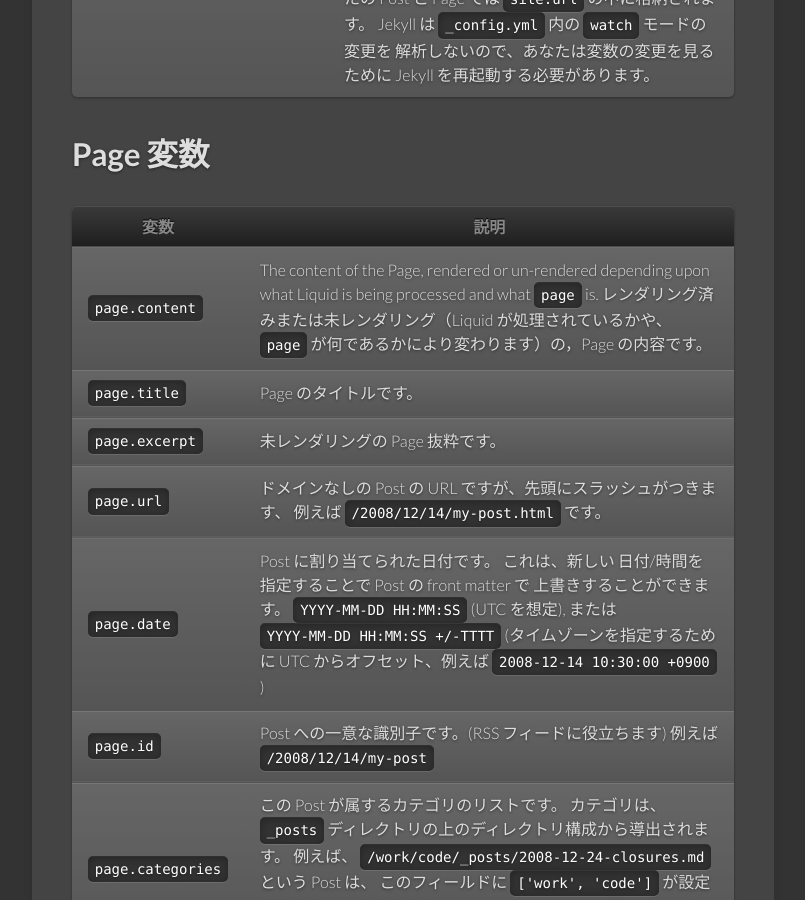
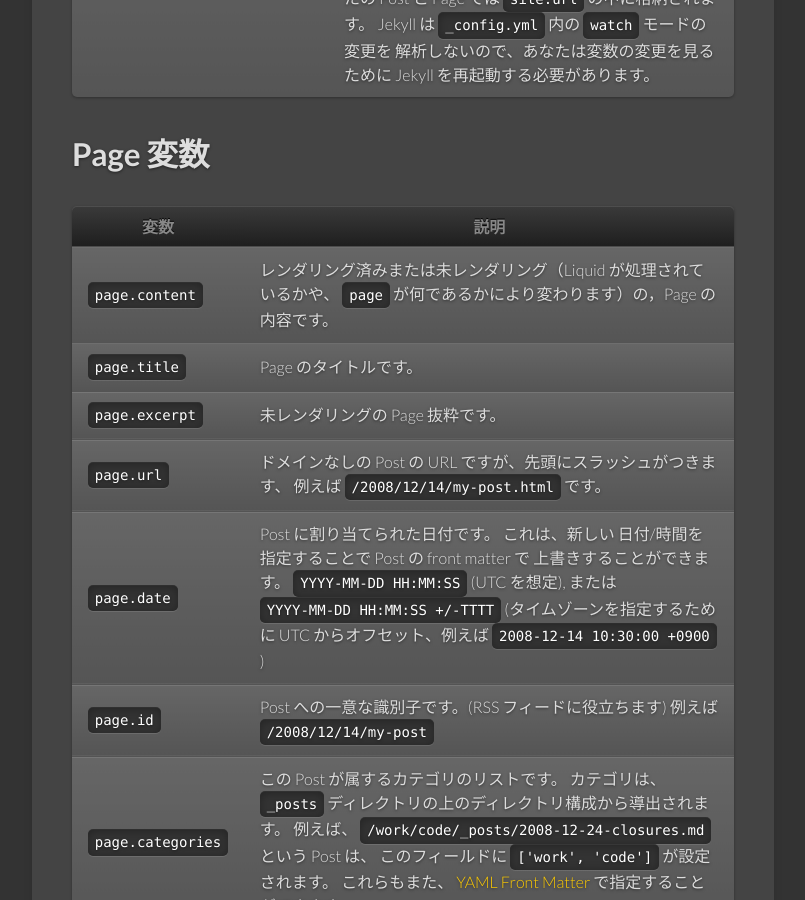
Before and after one commit to jekyllrb-ja/jekyllrb-ja.github.io, a Jekyll site: the page built from _docs/variables.md, in a window 1280 px wide and 900 px high, scrolled down 2039 px. Shown: the whole window, without its empty margins (139-944 px from the left). Built offline with Jekyll 4.4.1, drawn with Linux system fonts in a browser that asks for light colours; nearby versions of some CDN libraries; comment, search, counter and statistics services are not loaded.

Commit message:
原文が残っていたのを削除

```diff
--- a/_docs/variables.md
+++ b/_docs/variables.md
@@ -409,8 +409,6 @@
       <td><p><code>page.content</code></p></td>
       <td><p>
 
-        The content of the Page, rendered or un-rendered depending upon
-        what Liquid is being processed and what <code>page</code> is.
         レンダリング済みまたは未レンダリング（Liquid が処理されているかや、
         <code>page</code> が何であるかにより変わります）の，Page の内容です。
 
```
